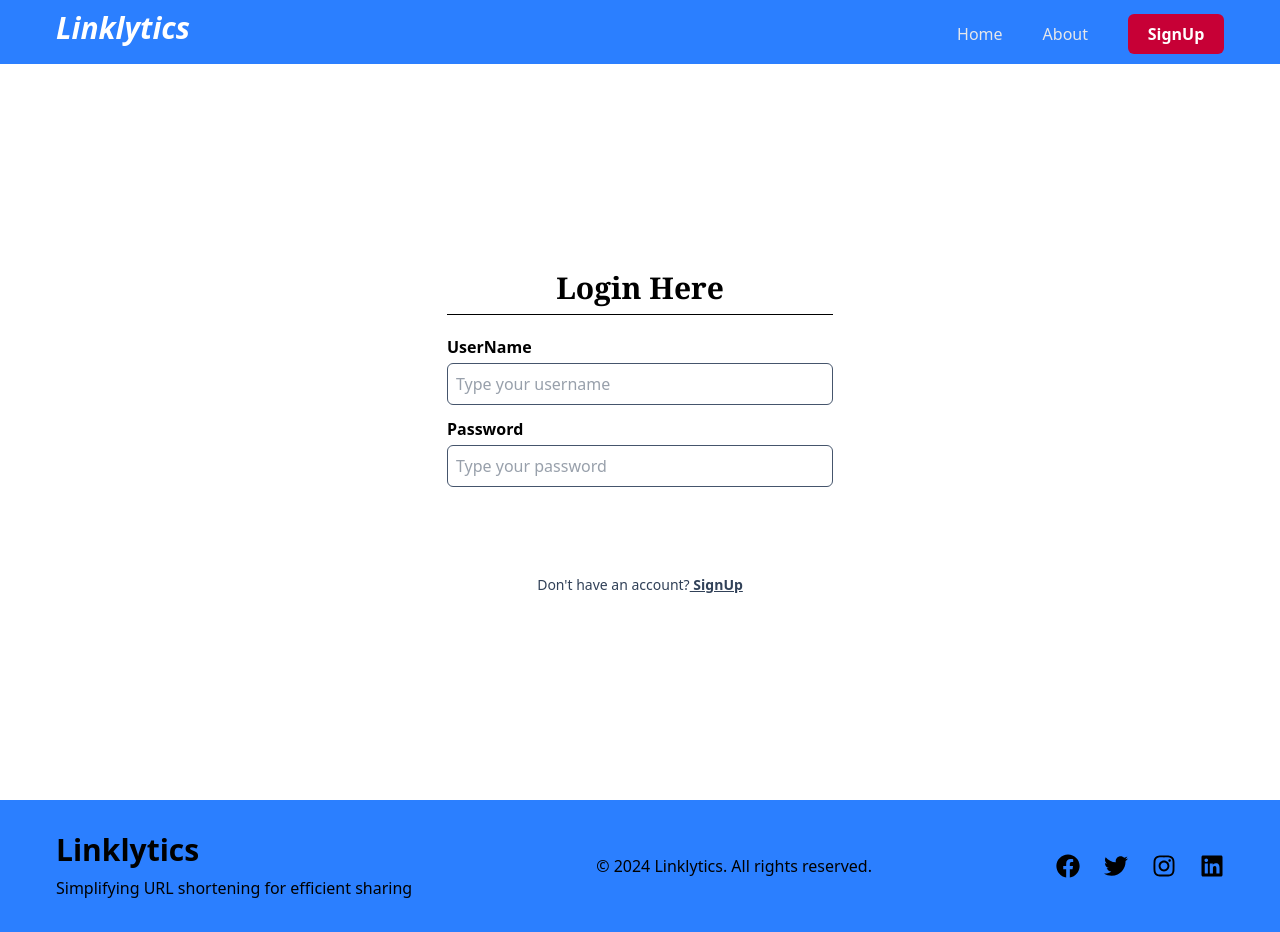
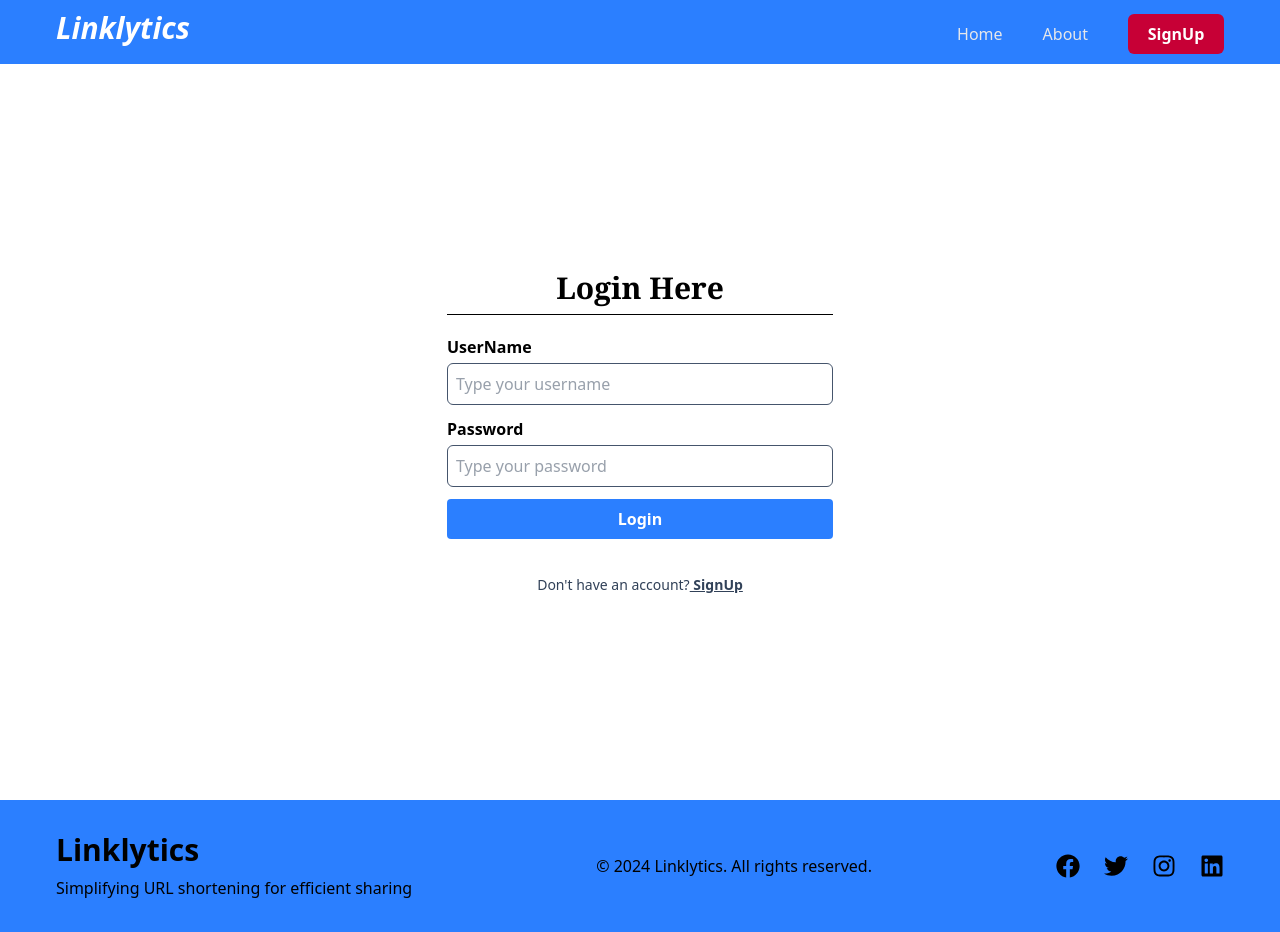
Before and after one commit to Bhanu8505/URL_Shortener, a React (Vite) app in the folder url-shortener-frontend/: page /login in a window 1280 px wide. Built offline with nearby package versions, Linux system fonts and the light colour scheme; no server answers.

Commit message:
Updated buttons

```diff
--- a/url-shortener-frontend/src/components/Dashboard/CreateNewShorten.jsx
+++ b/url-shortener-frontend/src/components/Dashboard/CreateNewShorten.jsx
@@ -82,7 +82,7 @@ const CreateNewShorten = ({ setOpen, refetch }) => {
         </div>
 
         <button
-          className="bg-customRed font-semibold text-white w-32  bg-custom-gradient  py-2  transition-colors  rounded-md my-3"
+          className="bg-red-500 cursor-pointer font-semibold text-white w-32  bg-custom-gradient  py-2  transition-colors  rounded-md my-3"
           type="text"
         >
           {loading ? "Loading..." : "Create"}
--- a/url-shortener-frontend/src/components/Dashboard/DashboardLayout.jsx
+++ b/url-shortener-frontend/src/components/Dashboard/DashboardLayout.jsx
@@ -54,7 +54,7 @@ const DashboardLayout = () => {
           </div>
           <div className="py-5 sm:text-end text-center">
             <button
-              className="bg-blue-500 px-4 py-2 rounded-md text-white"
+              className="bg-blue-500 px-4 py-2 rounded-md text-white cursor-pointer"
               onClick={() => setShortenPopUp(true)}
             >
               Create a New Short URL
--- a/url-shortener-frontend/src/components/LoginPage.jsx
+++ b/url-shortener-frontend/src/components/LoginPage.jsx
@@ -84,7 +84,7 @@ const LoginPage = () => {
         <button
           disabled={loader}
           type="submit"
-          className="bg-customRed font-semibold text-white  bg-custom-gradient w-full py-2 hover:text-slate-400 transition-colors duration-100 rounded-sm my-3"
+          className="bg-customRed font-semibold text-white  bg-blue-500 w-full py-2 hover:text-slate-400 transition-colors duration-100 rounded-sm my-3"
         >
           {loader ? "Loading..." : "Login"}
         </button>
```
